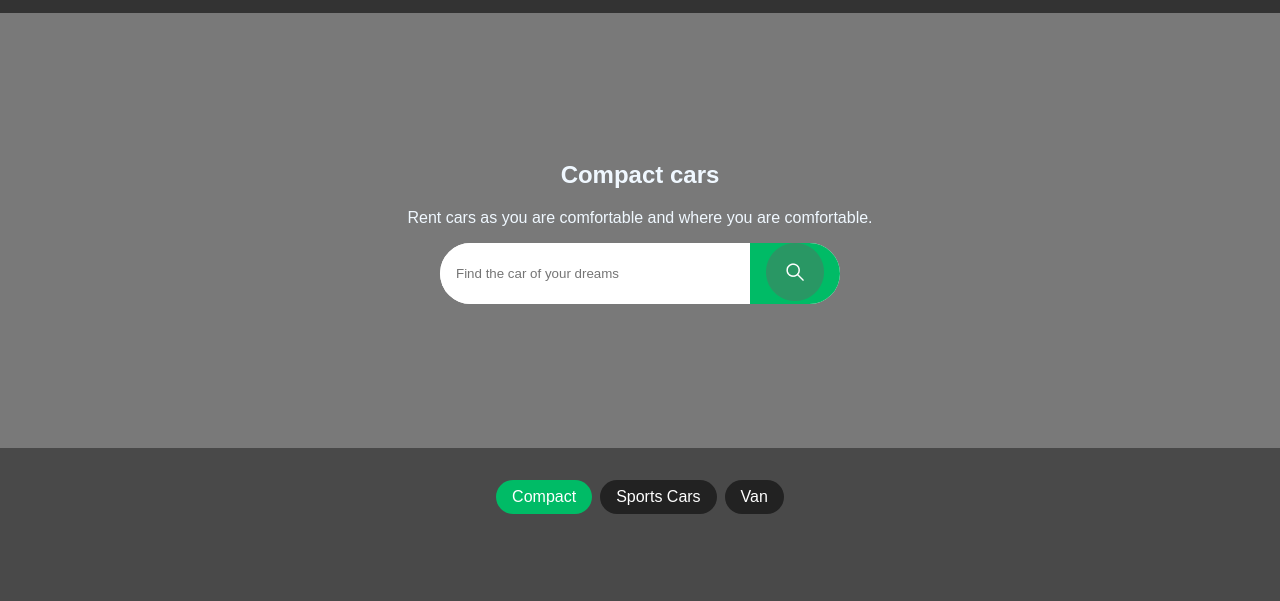
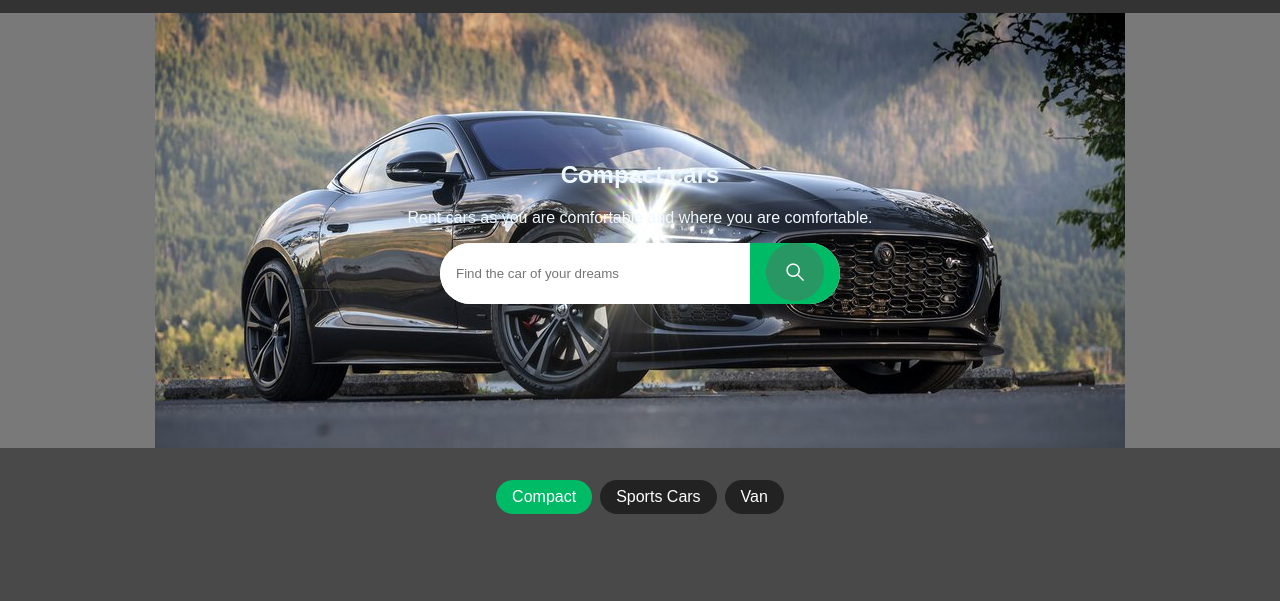
Before and after one commit to Sardor20091019/carrental, a plain HTML site: page index.html in a window 1280 px wide. Shown: the part 86-687 px from the top of the page. Drawn offline with Linux system fonts and the light colour scheme.

Commit message:
Update style.css

```diff
--- a/style.css
+++ b/style.css
@@ -27,7 +27,7 @@ nav a {
 }
 
 .hero {
-  background: #797979 url(./images/jaguar.jpg) center no-repeat;
+  background: #797979 url(./jaguar.jpg) center no-repeat;
   text-align: center;
   padding: 8rem 2rem;
 }
```
